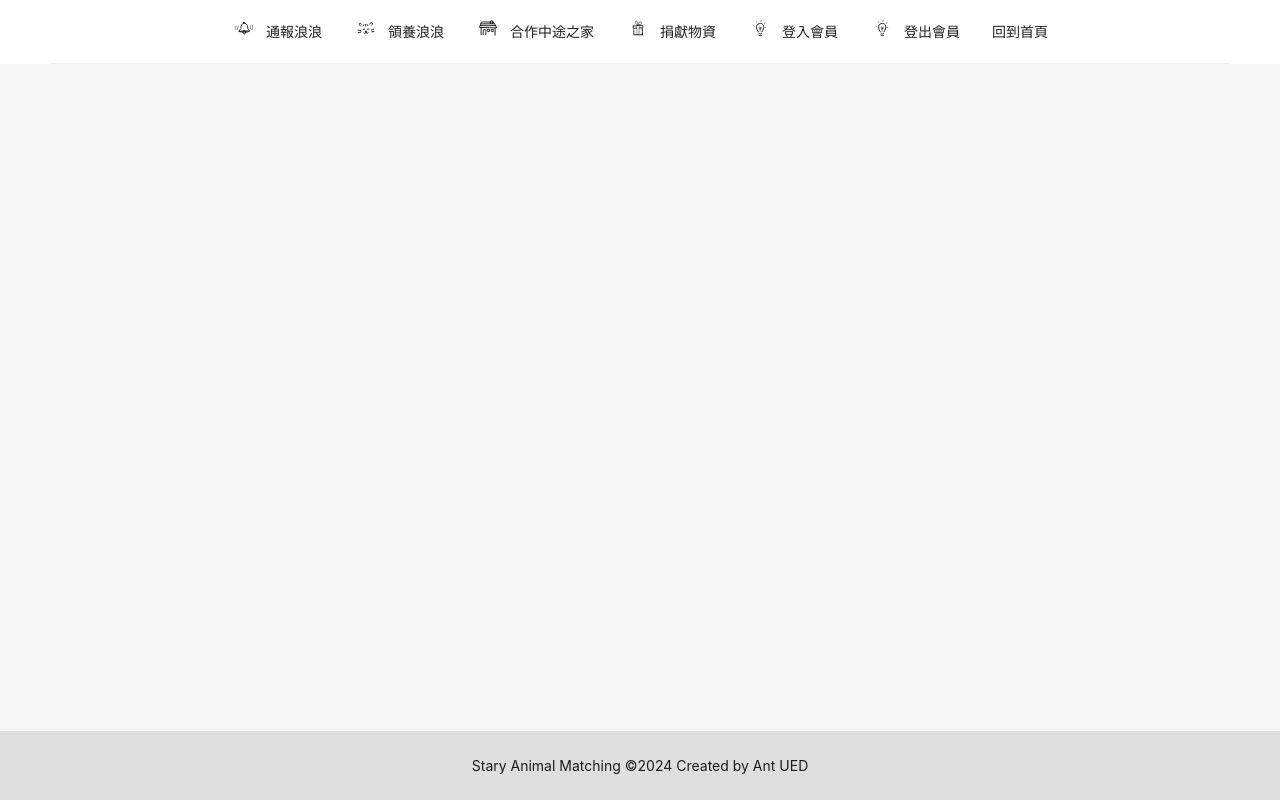
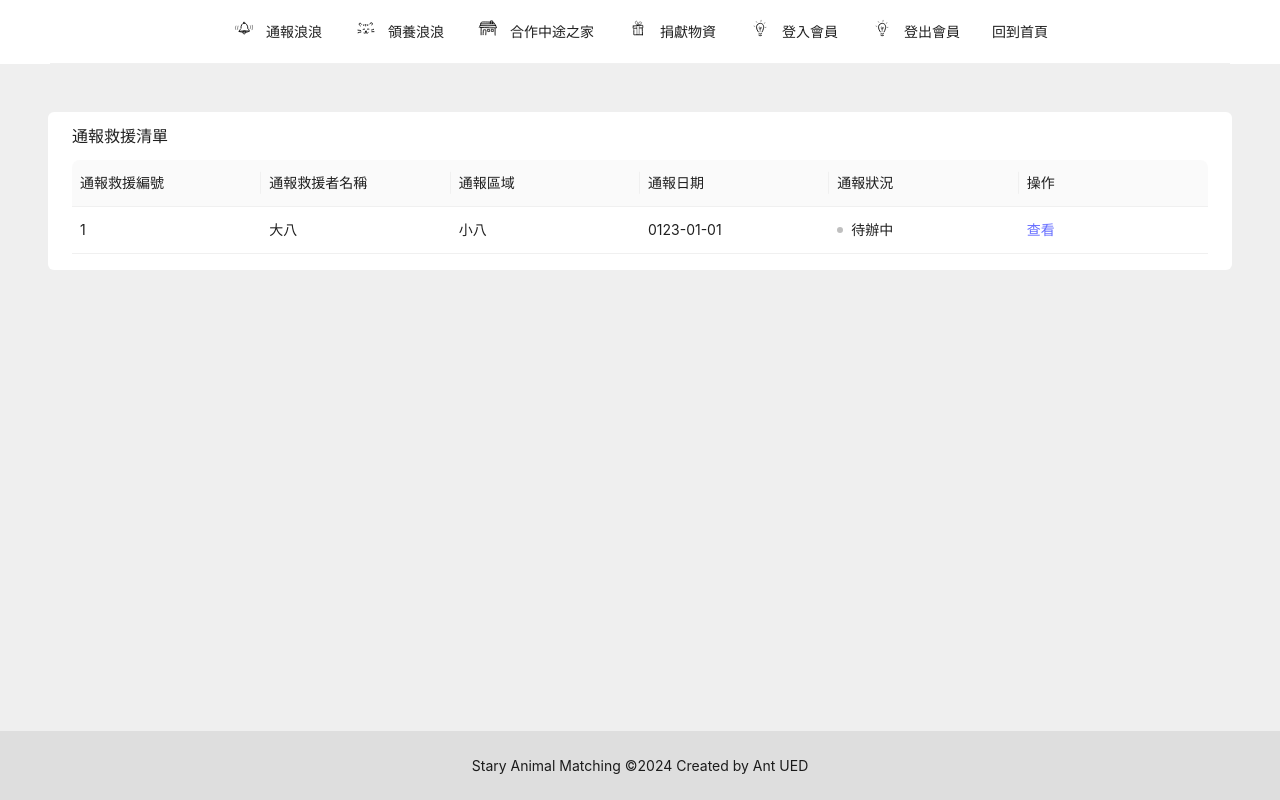
Before and after one commit to amy199988/react-StrayAnimalMatching, a React (Vite) app: page /lovehome/report_list in a window 1280 px wide. Built offline with nearby package versions, Linux system fonts and the light colour scheme.

Commit message:
20241209
adoptionrequest&Report

```diff
--- a/src/App.jsx
+++ b/src/App.jsx
@@ -14,6 +14,9 @@ import User from "./pages/User/User.jsx";
 import Manager from "./pages/Manager/Manager.jsx";
 import AllCatlist from "./pages/Manager/AllCatlist.jsx";
 import LRequestList from "./pages/Lovemom/LRequest_list.jsx";
+import RequestInfo from "./pages/Lovemom/Request_info.jsx";
+import Report from "./pages/Common/Report.jsx";
+import LReportList from "./pages/Lovemom/LReport_list.jsx";
 import { BrowserRouter as Router, Route, Routes } from "react-router-dom";
 import { login, logout } from "./services/authService.js";
 
@@ -98,18 +101,22 @@ const App = () => {
           </Header>
           <Content
             style={{
+              background: "#efefef",
               padding: "48px",
               minHeight: "400px",
             }}
           >
             <Routes>
               <Route path="/" element={<Home />} />
-              <Route path="/adoption" element={<Adoption />} />
-              <Route path="/adoption_request" element={<AdoptionRequest />} />
+              <Route path="/common/report" element={<Report />} />
+              <Route path="/common/adoption" element={<Adoption />} />
+              <Route path="/common/adoption_request" element={<AdoptionRequest />} />
               <Route path="/common/lovehome_list" element={<Lovehome />} />
               <Route path="/lovehome" element={<Lovemom />} />
               <Route path="/lovehome/cat_list" element={<Catlist />} />
               <Route path="/lovehome/request_list" element={<LRequestList />} />
+              <Route path="/lovehome/request_list/info" element={<RequestInfo />} />
+              <Route path="/lovehome/report_list" element={<LReportList />} />
               <Route path="/user" element={<User />} />
               <Route path="/manager" element={<Manager />} />
               <Route path="/manager/all_cat" element={<AllCatlist />} />
--- a/src/components/MyMenu.jsx
+++ b/src/components/MyMenu.jsx
@@ -80,8 +80,10 @@ const MyMenu = ({ role, onLogout }) => {
   const filteredItems = items.filter((item) => item.visible !== false);
 
   const onClick = (e) => {
-    if (e.key === "adoption") {
-      navigate("/adoption");
+    if (e.key === "report") {
+      navigate("/common/report");
+    } else if (e.key === "adoption") {
+      navigate("/common/adoption");
     } else if (e.key === "lovehome") {
       navigate("/common/lovehome_list");
     } else if (e.key === "lovemom") {
--- a/src/pages/Common/Adoption.jsx
+++ b/src/pages/Common/Adoption.jsx
@@ -29,7 +29,7 @@ const Adoption = () => {
               style={{ width: 250 }}
               cover={<img alt={cat.catId} src={cat.catImage_Base64} />}
               actions={[
-                <a href="/adoption_request">
+                <a href="/common/adoption_request">
                   <Button type="primary">領養</Button>
                 </a>,
               ]}
--- a/src/pages/Common/AdoptionRequest.jsx
+++ b/src/pages/Common/AdoptionRequest.jsx
@@ -1,18 +1,16 @@
+import React from 'react'
 import {
   ProForm,
   ProFormDigit,
   ProFormText,
   ProFormCheckbox,
 } from "@ant-design/pro-components";
-import { useRef } from "react";
 
 export default function AdoptionRequest() {
-  const formRef = useRef();
 
   return (
     <ProForm
       onFinish={(values) => console.log(values)}
-      formRef={formRef}
       autoFocusFirstInput
     >
       <ProForm.Group>
--- /dev/null
+++ b/src/pages/Common/Report.jsx
@@ -0,0 +1,77 @@
+import React, { useState } from "react";
+import {
+  ProForm,
+  ProFormDigit,
+  ProFormUploadButton,
+  ProFormTextArea,
+  ProFormSelect,
+  ProFormText,
+} from "@ant-design/pro-components";
+
+const Report = () => {
+  const [fileList, setFileList] = useState([]);
+
+  const handleImageUpload = ({ file, fileList }) => {
+    setFileList([...fileList]);
+
+    const originFile = file.originFileObj || file;
+    if (originFile) {
+      const reader = new FileReader();
+      reader.onloadend = () => {
+        console.log("圖片 Base64：" + reader.result);
+        setCatImageBase64(reader.result);
+      };
+      reader.onerror = (error) => {
+        console.log("圖片讀取錯誤：", error);
+      };
+
+      reader.readAsDataURL(originFile);
+    }
+  };
+
+  return (
+    <ProForm onFinish={(values) => console.log(values)} autoFocusFirstInput>
+      <ProForm.Group>
+        <ProFormText name="1" label="通報人帳號" value="123" readonly />
+        <ProFormTextArea
+          name="2"
+          label="通報地址"
+          placeholder="請輸入地址"
+          rules={[{ required: true, message: "請輸入地址" }]}
+        />
+      </ProForm.Group>
+      <ProForm.Group>
+        <ProFormSelect
+          name="3"
+          label="通報救援中途"
+          placeholder="請選擇中途"
+          rules={[{ required: true, message: "請選擇中途" }]}
+        />
+        <ProFormDigit name="3" label="中途之家地址" value="123" readonly />
+      </ProForm.Group>
+      <ProForm.Group>
+        <ProFormTextArea
+          name="4"
+          label="狀況描述"
+          placeholder="請輸入..."
+          rules={[{ required: true, message: "請輸入狀況" }]}
+        />
+        <ProFormUploadButton
+          label="照片上傳"
+          name="5"
+          title="上傳照片"
+          maxCount={1}
+          fieldProps={{
+            beforeUpload: () => false,
+            accept: ".png, .jpg, .jpeg",
+            listType: "picture",
+            onChange: handleImageUpload,
+          }}
+          fileList={fileList}
+          rules={[{ required: true, message: "請上傳照片" }]}
+        />
+      </ProForm.Group>
+    </ProForm>
+  );
+};
+export default Report;
--- a/src/pages/Lovemom/Cat_list.jsx
+++ b/src/pages/Lovemom/Cat_list.jsx
@@ -327,6 +327,7 @@ const Catlist = () => {
               onChange: handleImageUpload,
             }}
             fileList={fileList}
+            rules={[{ required: true, message: "請上傳照片"}]}
           />
         </ModalForm>
 
@@ -420,6 +421,7 @@ const Catlist = () => {
               onChange: handleImageUpload,
             }}
             fileList={fileList}
+            rules={[{ required: true, message: "請上傳照片"}]}
           />
         </DrawerForm>
         <Table columns={columns} dataSource={catlistData} />
--- a/src/pages/Lovemom/LReport_list.jsx
+++ b/src/pages/Lovemom/LReport_list.jsx
@@ -0,0 +1,105 @@
+import React, { useEffect } from "react";
+import { EditableProTable } from "@ant-design/pro-components";
+import { Space } from "antd";
+import { useState } from "react";
+
+const LReportList = () => {
+  const [dataSource, setDataSource] = useState([]);
+
+  useEffect(() => {
+    const initialData = [
+      {
+        report_number: "1",
+        reporter: "大八",
+        report_district: "小八",
+        report_date: "123",
+        report_status: "pending",
+      },
+    ];
+    setDataSource(initialData);
+  }, []);
+
+  const columns = [
+    {
+      title: "通報救援編號",
+      dataIndex: "report_number",
+      readonly: true,
+    },
+    {
+      title: "通報救援者名稱",
+      dataIndex: "reporter",
+      readonly: true,
+    },
+    {
+      title: "通報區域",
+      dataIndex: "report_district",
+      readonly: true,
+    },
+    {
+      title: "通報日期",
+      dataIndex: "report_date",
+      valueType: "date",
+      readonly: true,
+    },
+    {
+      title: "通報狀況",
+      dataIndex: "report_status",
+      valueType: "select",
+      valueEnum: {
+        pending: { text: "待辦中", status: "default" },
+        in_progress: {
+          text: "進行中",
+          status: "Processing",
+        },
+        resolved: {
+          text: "已完成",
+          status: "Success",
+        },
+      },
+    },
+    {
+      title: "操作",
+      valueType: "option",
+      render: (_, record) => (
+        <a
+          onClick={() => {
+            window.location.href = "/lovehome/report_list/info";
+          }}
+        >
+          查看
+        </a>
+      ),
+    },
+  ];
+
+  const handleChange = (newData) => {
+    console.log("資料已變更:", newData);
+    setDataSource(newData);
+  };
+
+  return (
+    <Space
+      direction="vertical"
+      size="middle"
+      style={{
+        display: "flex",
+      }}
+    >
+      <EditableProTable
+        headerTitle="通報救援清單"
+        columns={columns}
+        rowKey="request_number"
+        scroll={{
+          x: 960,
+        }}
+        value={dataSource}
+        onChange={handleChange}
+        recordCreatorProps={false}
+        editable={{
+          type: "single",
+        }}
+      />
+    </Space>
+  );
+};
+export default LReportList;
--- a/src/pages/Lovemom/LRequest_list.jsx
+++ b/src/pages/Lovemom/LRequest_list.jsx
@@ -13,7 +13,7 @@ const LRequestList = () => {
         applicant: "大八",
         adoptedcat: "小八",
         request_date: "123",
-        request_status: "all",
+        request_status: "pending",
       },
     ];
     setDataSource(initialData);
@@ -31,7 +31,7 @@ const LRequestList = () => {
       readonly: true,
     },
     {
-      title: "貓咪編號",
+      title: "貓咪名稱",
       dataIndex: "adoptedcat",
       readonly: true,
     },
@@ -46,12 +46,15 @@ const LRequestList = () => {
       dataIndex: "request_status",
       valueType: "select",
       valueEnum: {
-        all: { text: "待辦中", status: "Default" },
-        open: {
+        pending: {
+          text: "待辦中",
+          status: "Processing",
+        },
+        rejected: {
           text: "未通過",
           status: "Error",
         },
-        closed: {
+        approved: {
           text: "已通過",
           status: "Success",
         },
@@ -63,7 +66,7 @@ const LRequestList = () => {
       render: (_, record) => (
         <a
           onClick={() => {
-            setSelectedRecord(record); // 設定當前記錄
+            window.location.href = "/lovehome/request_list/info";
           }}
         >
           查看
--- a/src/pages/Lovemom/Lovemom.jsx
+++ b/src/pages/Lovemom/Lovemom.jsx
@@ -45,6 +45,8 @@ const Lovemom = () => {
       navigate("/lovehome/cat_list");
     } else if (key === "requestlist") {
       navigate("/lovehome/request_list");
+    } else if (key === "reportlist") {
+      navigate("/lovehome/report_list");
     }
   };
 
@@ -67,7 +69,9 @@ const Lovemom = () => {
         <Button onClick={() => handleNavigation("requestlist")}>
           申請領養清單管理
         </Button>
-        <Button>通報救援清單管理</Button>
+        <Button onClick={() => handleNavigation("reportlist")}>
+          通報救援清單管理
+        </Button>
       </Space>
       <Row
         gutter={16}
--- /dev/null
+++ b/src/pages/Lovemom/Request_info.jsx
@@ -0,0 +1,102 @@
+import React, { useState } from "react";
+import { Badge, Descriptions, Button, Space, Select } from "antd";
+
+const RequestInfo = () => {
+  // 狀態管理，用來保存 "申請狀況" 的選擇值
+  const [status, setStatus] = useState("processing");
+
+  // 處理下拉選單值改變
+  const handleStatusChange = (value) => {
+    setStatus(value);
+  };
+
+  const items = [
+    {
+      key: "1",
+      label: "申請領養者姓名",
+      children: "Cloud Database",
+    },
+    {
+      key: "2",
+      label: "申請領養者年齡",
+      children: "Prepaid",
+    },
+    {
+      key: "3",
+      label: "聯絡方式",
+      children: (
+        <>
+          電話：
+          <br />
+          信箱：
+        </>
+      ),
+    },
+    {
+      key: "4",
+      label: "貓咪名稱",
+      children: "2018-04-24 18:00:00",
+    },
+    {
+      key: "5",
+      label: "貓咪年齡",
+      children: "2019-04-24 18:00:00",
+    },
+    {
+      key: "6",
+      label: "特殊狀況",
+      children: "2019-04-24 18:00:00",
+    },
+    {
+      key: "7",
+      label: "申請日期",
+      children: "$80.00",
+    },
+    {
+      key: "8",
+      label: "申請狀況",
+      span: 2,
+      children: (
+        <Select
+          value={status}
+          onChange={handleStatusChange}
+          options={[
+            { value: "processing", label: "待辦中" },
+            { value: "approved", label: "已通過" },
+            { value: "rejected", label: "已拒絕" },
+          ]}
+        />
+      ),
+    },
+  ];
+
+  return (
+    <div
+      style={{
+        background: "white",
+        padding: "20px",
+        borderRadius: "10px",
+        boxShadow: "0 4px 8px rgba(0, 0, 0, 0.1)",
+      }}
+    >
+      <Descriptions
+        title="申請領養表單"
+        layout="vertical"
+        bordered
+        items={items}
+      />
+      <div
+        style={{
+          marginTop: "20px", // 增加表格與按鈕的距離
+          textAlign: "right", // 將按鈕靠右對齊
+        }}
+      >
+        <Space wrap>
+          <Button>取消</Button>
+          <Button type="primary">修改</Button>
+        </Space>
+      </div>
+    </div>
+  );
+};
+export default RequestInfo;
--- a/src/pages/User/Sign_up.jsx
+++ b/src/pages/User/Sign_up.jsx
@@ -111,6 +111,8 @@ const SignUp = () => {
   };
 
   return (
+    <>
+      {contextHolder}
       <Form
         {...formItemLayout}
         form={form}
@@ -299,6 +301,7 @@ const SignUp = () => {
               name="lovehomePhoto"
               valuePropName="fileList"
               getValueFromEvent={(e) => e?.fileList}
+              rules={[{ required: true, message: "請上傳照片" }]}
             >
               <Upload
                 accept=".png, .jpg, .jpeg"
@@ -318,6 +321,7 @@ const SignUp = () => {
           </Button>
         </Form.Item>
       </Form>
+    </>
   );
 };
 export default SignUp;
```
Also changed, not shown: 6 other files (tests, documents, lock files or other folders). Lines whose indentation alone changed are shown as unchanged.
